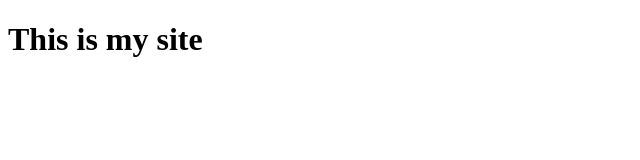
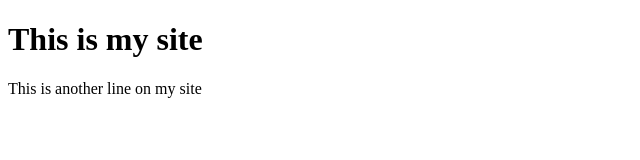
Before and after one commit to Jonathan-Atana/test-repo, a plain HTML site: page index.html in a window 1280 px wide. Shown: the whole page, without its empty margins (0-640 px from the left). Drawn offline with Linux system fonts and the light colour scheme.

Commit message:
another change to index.html

```diff
--- a/index.html
+++ b/index.html
@@ -7,5 +7,6 @@
 	</head>
 	<body>
 		<h1>This is my site</h1>
+		<p>This is another line on my site</p>
 	</body>
 </html>
```
